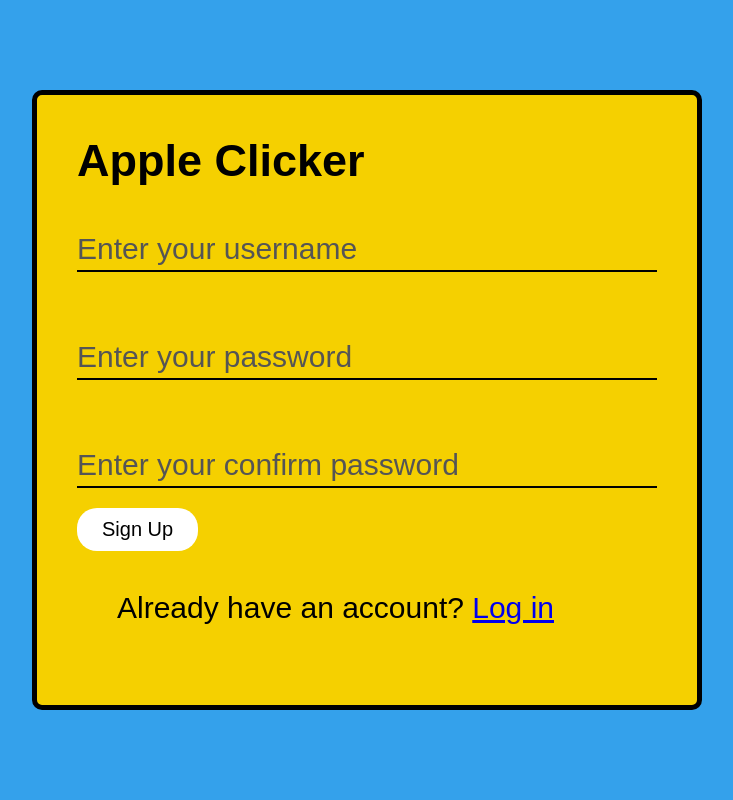
After one commit to barium-bromide/clicker-beta, a Flask app: template templates/signup.html in a window 1280 px wide. The commit adds this page. Shown: the whole page, without its empty margins (273-1006 px from the left). Run offline with Flask 2, Linux system fonts and the light colour scheme; the template is opened without the code that fills it, so the values that code supplies are empty.

Commit message:
epic css change(login,signup)

```diff
--- /dev/null
+++ b/static/styles/login.css
@@ -0,0 +1,109 @@
+*{
+    margin: 0px;
+    padding: 0px;
+    outline: none;
+    font-family: 'Poppins', sans-serif;
+}
+
+#body{
+    background : rgb(52, 161, 235);
+    display: flex;
+    justify-content: center;
+    height: 100vh;
+}
+
+.loginpage{
+    position: relative;
+    width: 500px;
+    padding: 40px;
+    background-color:rgb(245, 208, 0)
+}
+
+.loginpage h2{
+    color: black;
+    margin-bottom: 45px;
+}
+
+#loginbox{
+    font-size: 30px;
+    border: 5px solid black;
+    border-radius: 10px;
+    width: fit-content;
+    margin: auto;
+}
+
+.inputbox{
+    position: relative;
+    height: 40px;
+    width: 100%;
+}
+
+.inputbox input{
+    position: absolute;
+    background: transparent;
+    border: none;
+    box-shadow: none;
+    font-size: 30px;
+    color: black;
+    width: 100%;
+}
+
+.inputbox label{
+    position: relative;
+    top: 0;
+    left: 0;
+    color: #555;
+    pointer-events: none;
+    display: block;
+    transition: 0.5s;
+}
+
+.inputbox input:focus + label, .inputbox input:valid + label{
+    transform: translateY(-35px);
+    font-size: 25px;
+    color: #fff;
+    padding: 2px 6px;
+}
+
+.inputbox span{
+    position: absolute;
+    bottom: 0;
+    right: 0;
+    display: block;
+    background: black;
+    width: 100%;
+    height: 2px;
+}
+
+.inputbox span:before{
+    content: '';
+    position: absolute;
+    top: 0;
+    left: 0;
+    width: 100%;
+    height: 100%;
+    background: #00b0ff;
+    transform: scaleX(0);
+    transform-origin: right;
+    transition: transform 0.5s ease-in-out;
+}
+
+.inputbox input:focus ~ span:before, .inputbox input:valid ~ span:before{
+    transform: scaleX(1);
+    transform-origin: left;
+    transition: transform 0.5s ease-in-out;
+}
+
+.btn{
+    margin-top: 20px;
+    border: none;
+    box-shadow: none;
+    padding: 10px 25px;
+    background: white;
+    font-size: 20px;
+    border-radius: 20px;
+}
+
+.btn:hover{
+    background: #a0a0a0;
+}
--- /dev/null
+++ b/templates/signup.html
@@ -0,0 +1,39 @@
+<!DOCTYPE html>
+<html lang="en">
+<head>
+    <meta charset="UTF-8">
+    <meta http-equiv="X-UA-Compatible" content="IE=edge">
+    <meta name="viewport" content="width=device-width, initial-scale=1.0">
+    <title>Apple Clicker | Sign Up</title>
+    <link rel="stylesheet" href="../static/styles/login.css">
+</head>
+<body id="body">
+    <div class="loginpage" id="loginbox">
+        <h2>Apple Clicker</h1>
+        <form>
+            <div class="inputbox">
+                <input type="text" maxlength= "15"required>
+                <label>Enter your username</label>
+                <span></span>
+            </div>
+            <br>
+            <br>
+            <div class="inputbox">
+                <input type="password" maxlength= "20"required>
+                <label>Enter your password</label>
+                <span></span>
+            </div>
+            <br>
+            <br>
+            <div class="inputbox">
+                <input type="password" maxlength= "20"required>
+                <label>Enter your confirm password</label>
+                <span></span>
+            </div>
+            <div>
+                <input type="submit" value="Sign Up" class="btn">
+            </div>
+        </form>
+    <p class="loginpage">Already have an account? <a href="login.html">Log in</a></p>
+</body>
+</html>
--- a/templates/skeletal.html
+++ b/templates/skeletal.html
@@ -8,7 +8,7 @@
     <link rel="stylesheet" href="../static/styles/style.css">
 </head>
 <body id="body">
-    <h1 id="TitleAppleClicker">Apple clicker</h1>
+    <h1 id="TitleAppleClicker">Apple Clicker</h1>
     <h2 id="Shop">Shop</h2>
     <div id="Clicker">
         <div id="divcount"><p id="countPara">0</p></div>
```
Also changed, not shown: static/scripts/function.js (+20 -20 lines), static/styles/signup.css (added, +109 -0 lines), templates/login.html (added, +32 -0 lines), static/scripts/README.md, static/styles/README.md, templates/README.md.
